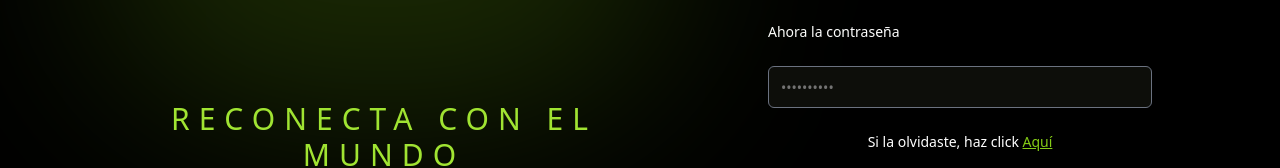
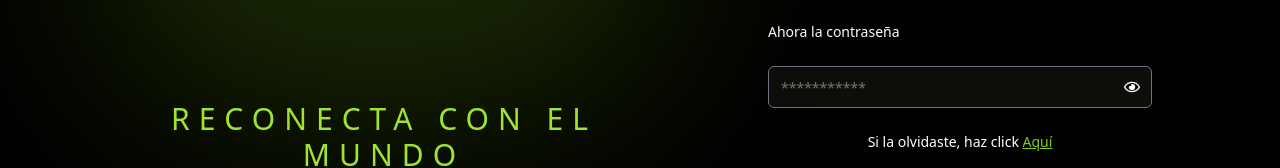
Before and after one commit to justjaaara/CONECTA, a Next.js app: page /sign-in in a window 1280 px wide. Shown: the part 416-584 px from the top of the page. Built offline with nearby package versions, Linux system fonts and the light colour scheme; no server answers.

Commit message:
feat: Se implementa componente personalizado de PasswordInput para el manejo de visibilidad de la contraseña y se actualiza los componentes en los formularios.

```diff
--- a/app/(auth-pages)/sign-in/FormSignIn.tsx
+++ b/app/(auth-pages)/sign-in/FormSignIn.tsx
@@ -17,6 +17,7 @@ import { Input } from "@/components/ui/input";
 import { toast } from "sonner";
 import { logInAction } from "@/app/actions";
 import { useRouter } from "next/navigation";
+import PasswordInput from "@/components/Input/PasswordInput";
 
 type Inputs = {
   email: string;
@@ -112,12 +113,18 @@ export default function FormSignIn() {
               render={({ field }) => (
                 <FormItem>
                   <FormControl>
-                    <Input
+                    <PasswordInput
+                      className="py-5 bg-[#0D0E0A] backdrop-opacity-10 border-gray-500 text-white focus-visible:ring-lime-700"
+                      placeholder="***********"
+                      {...field}
+                    />
+
+                    {/* <Input
                       type="password"
                       placeholder="••••••••••"
                       {...field}
                       className="py-5 bg-[#0D0E0A] backdrop-opacity-10 border-gray-500 text-white focus-visible:ring-lime-700"
-                    />
+                    /> */}
                   </FormControl>
                   <FormMessage
                     className="text-red-500 animate-pulse text-xs md:text-sm"
--- a/app/(auth-pages)/sign-up/FormSignUp.tsx
+++ b/app/(auth-pages)/sign-up/FormSignUp.tsx
@@ -18,6 +18,7 @@ import { toast } from "sonner";
 import { signUpAction } from "@/app/actions";
 import { useRouter } from "next/navigation";
 import Link from "next/link";
+import PasswordInput from "@/components/Input/PasswordInput";
 
 type Inputs = {
   email: string;
@@ -112,8 +113,7 @@ export default function FormSignUp() {
               render={({ field }) => (
                 <FormItem>
                   <FormControl>
-                    <Input
-                      type="password"
+                    <PasswordInput
                       placeholder="••••••••••"
                       {...field}
                       className="py-5 bg-[#0D0E0A] border border-gray-500 text-white focus-visible:ring-lime-700"
@@ -131,8 +131,7 @@ export default function FormSignUp() {
               render={({ field }) => (
                 <FormItem>
                   <FormControl>
-                    <Input
-                      type="password"
+                    <PasswordInput
                       placeholder="••••••••••"
                       {...field}
                       className="py-5 bg-[#0D0E0A] border border-gray-500 text-white focus-visible:ring-lime-700"
--- /dev/null
+++ b/components/Input/PasswordInput.tsx
@@ -0,0 +1,33 @@
+"use client";
+
+import React, { useState } from "react";
+import { Input } from "@/components/ui/input";
+import { Button } from "@/components/ui/button";
+import { FaRegEye, FaRegEyeSlash } from "react-icons/fa";
+
+export const PasswordInput = React.forwardRef<
+  HTMLInputElement,
+  React.ComponentPropsWithoutRef<"input">
+>((props, ref) => {
+  const [showPassword, setShowPassword] = useState(false);
+
+  return (
+    <div className="relative">
+      <Input {...props} ref={ref} type={showPassword ? "text" : "password"} />
+      <Button
+        className="absolute right-0 top-0 z-50 h-full px-3 flex items-center text-white"
+        type="button"
+        onClick={() => setShowPassword((prev) => !prev)}
+        variant="eyeBtn"
+      >
+        {showPassword ? (
+          <FaRegEyeSlash enableBackground={"false"} className="text-white" />
+        ) : (
+          <FaRegEye enableBackground={"false"} className="text-white" />
+        )}
+      </Button>
+    </div>
+  );
+});
+
+export default PasswordInput;
```
